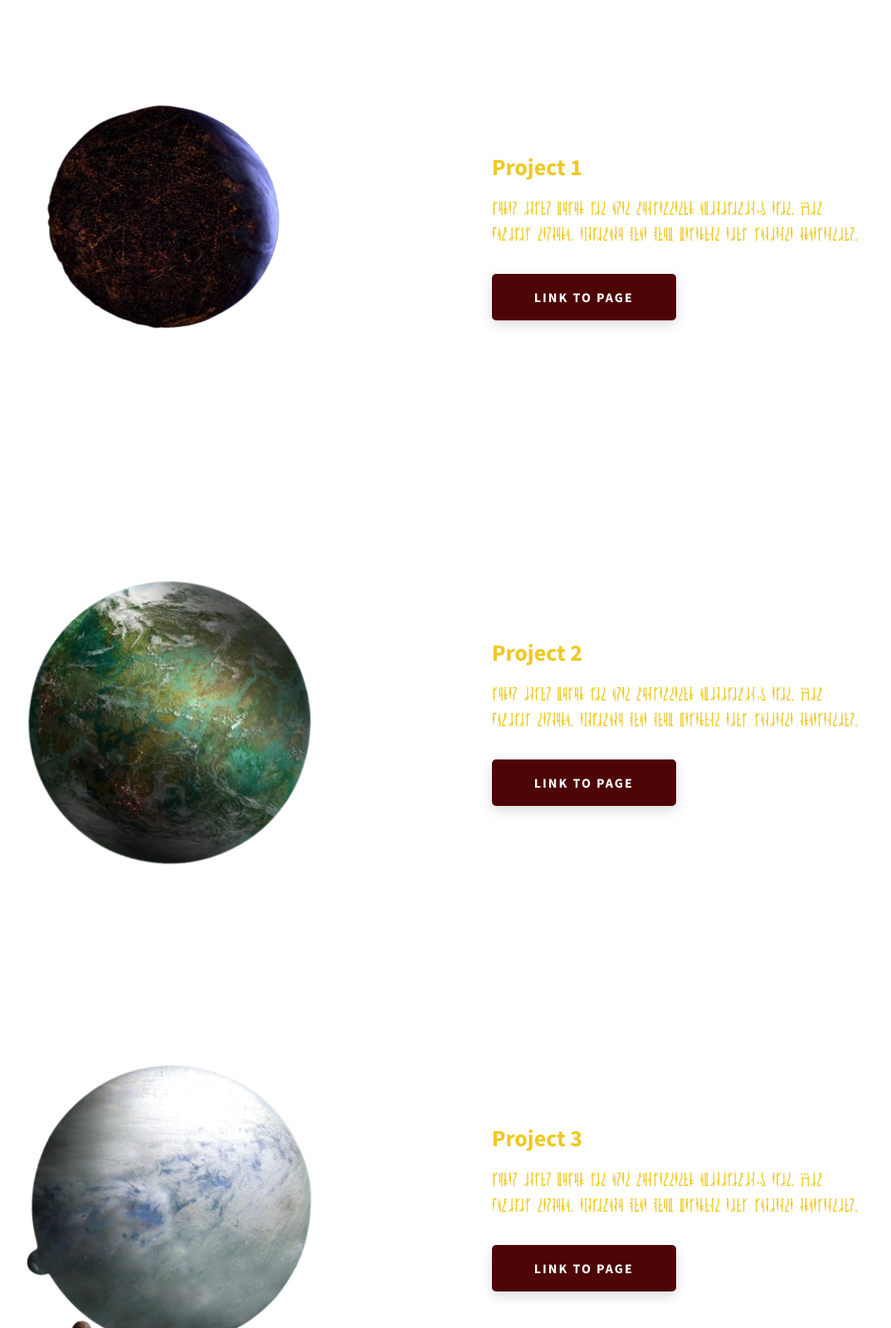
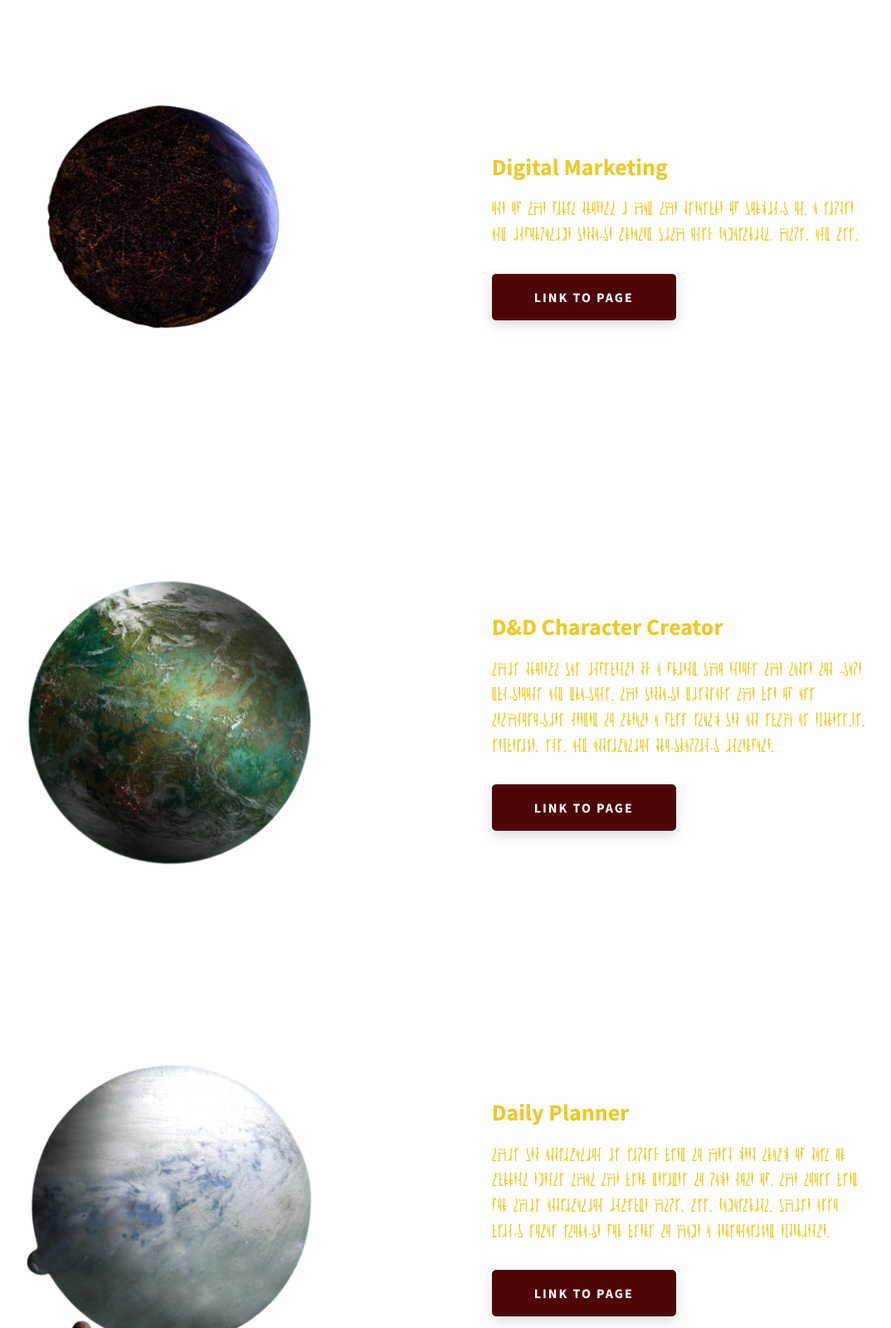
Before and after one commit to Anthony-D99/Anthony-Portfolio, a plain HTML site: page index.html in a window 1280 px wide. Shown: the part 2121-3721 px from the top of the page at 83% size, without its empty margins (185-1259 px from the left). Drawn offline with nearby package versions, Linux system fonts and the light colour scheme.

Commit message:
adding text to project descriptions

```diff
--- a/index.html
+++ b/index.html
@@ -98,11 +98,11 @@
     </div>
     <div class="home-hero__socials">
       <div class="home-hero__social">
-        <a href="https://linkedin.com/in/rammcodes" class="home-hero__social-icon-link" rel="noreferrer"
+        <a href="https://www.linkedin.com/in/anthony-diserafino-22730622a/" class="home-hero__social-icon-link" rel="noreferrer"
           target="_blank">
           <img
             src="https://d33wubrfki0l68.cloudfront.net/d8e6e1e636531e28274a1b8b6d947b817f6145bd/d42d3/assets/svg/linkedin-dark.svg"
-            alt="Ram Maheshwari Linkedin Profile" class="home-hero__social-icon" />
+            alt="Anthony DiSerafino's Linkedin Profile" class="home-hero__social-icon" />
         </a>
       </div>
       <div class="home-hero__social">
@@ -175,15 +175,15 @@
             <div class="skills__skill">HTML</div>
             <div class="skills__skill">CSS</div>
             <div class="skills__skill">JavaScript</div>
-            <!-- <div class="skills__skill">React</div> -->
+            <div class="skills__skill">React</div>
             <!-- <div class="skills__skill">SASS</div> -->
             <div class="skills__skill">GIT</div>
             <div class="skills__skill">Github</div>
             <div class="skills__skill">Responsive Design</div>
             <!-- <div class="skills__skill">SEO</div> -->
             <div class="skills__skill">Terminal</div>
-            <!-- <div class="skills__skill">Express Basics</div> -->
-            <!-- <div class="skills__skill">SQL Basics</div> -->
+            <div class="skills__skill">Express Basics</div>
+            <div class="skills__skill">SQL Basics</div>
           </div>
         </div>
       </div>
@@ -206,11 +206,9 @@
               loading="lazy" />
           </div>
           <div class="projects__row-content">
-            <h3 class="projects__row-content-title">Project 1</h3>
+            <h3 class="projects__row-content-title">Digital Marketing</h3>
             <p class="projects__row-content-desc">
-              Lorem ipsum dolor sit amet consectetur adipisicing elit. Hic
-              facilis tempora, explicabo quae quod deserunt eius sapiente
-              praesentium.
+              One of the first project I had the pleasure of working on. A simple and informative webpage created with only javascript, html, and css.
             </p>
             <a href="https://anthony-d99.github.io/challenge1/" class="btn btn--med btn--theme dynamicBgClr" target="_blank">Link To Page</a>
           </div>
@@ -221,11 +219,9 @@
               loading="lazy" />
           </div>
           <div class="projects__row-content">
-            <h3 class="projects__row-content-title">Project 2</h3>
+            <h3 class="projects__row-content-title">D&D Character Creator</h3>
             <p class="projects__row-content-desc">
-              Lorem ipsum dolor sit amet consectetur adipisicing elit. Hic
-              facilis tempora, explicabo quae quod deserunt eius sapiente
-              praesentium.
+              This project was influence by a friend who enjoys the table top game dungeoons and dragons. The webpage displays the use of all technologies needed to create a full stack web app such as express.js, sequelize, SQL, and Application Programming Interface.
             </p>
             <a href="https://nameless-oasis-56785-78698e88b34e.herokuapp.com/login" class="btn btn--med btn--theme dynamicBgClr" target="_blank">Link To Page</a>
           </div>
@@ -236,11 +232,9 @@
               loading="lazy" />
           </div>
           <div class="projects__row-content">
-            <h3 class="projects__row-content-title">Project 3</h3>
+            <h3 class="projects__row-content-title">Daily Planner</h3>
             <p class="projects__row-content-desc">
-              Lorem ipsum dolor sit amet consectetur adipisicing elit. Hic
-              facilis tempora, explicabo quae quod deserunt eius sapiente
-              praesentium.
+              This web application is simply used to help keep track of past or current events that the user desides to make note of. The tools used for this application include html, css, javascript, while also using local storage for users to have a personalized experience.
             </p>
             <a href="https://anthony-d99.github.io/Daily-Planner/" class="btn btn--med btn--theme dynamicBgClr" target="_blank">Link To Page</a>
           </div>
```
